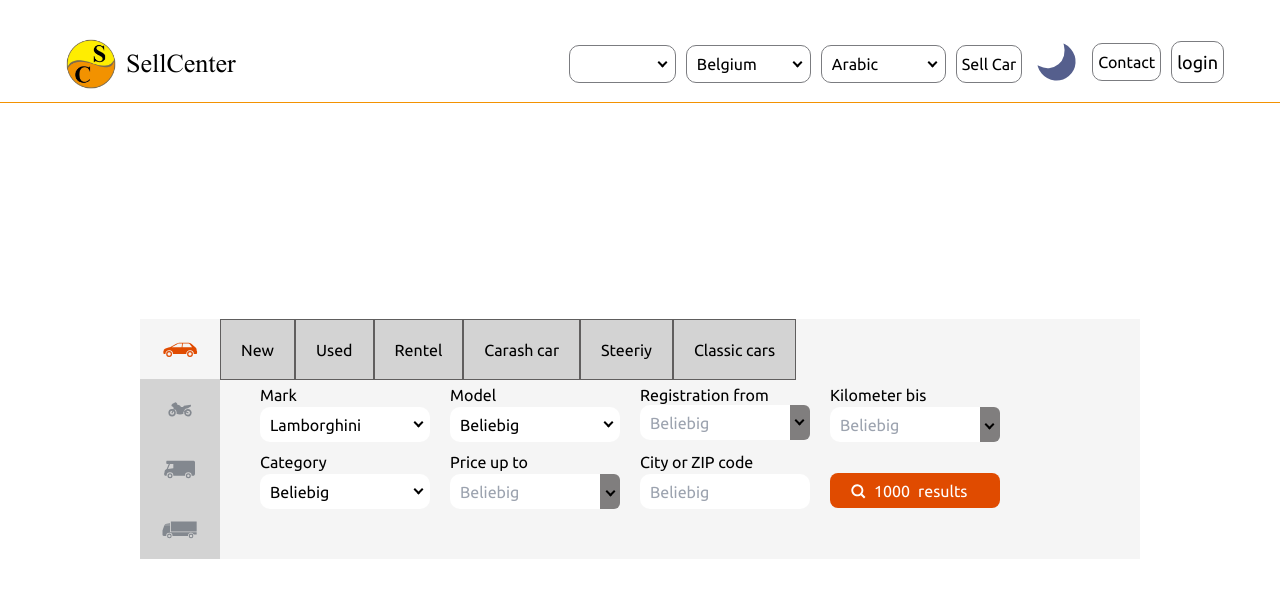
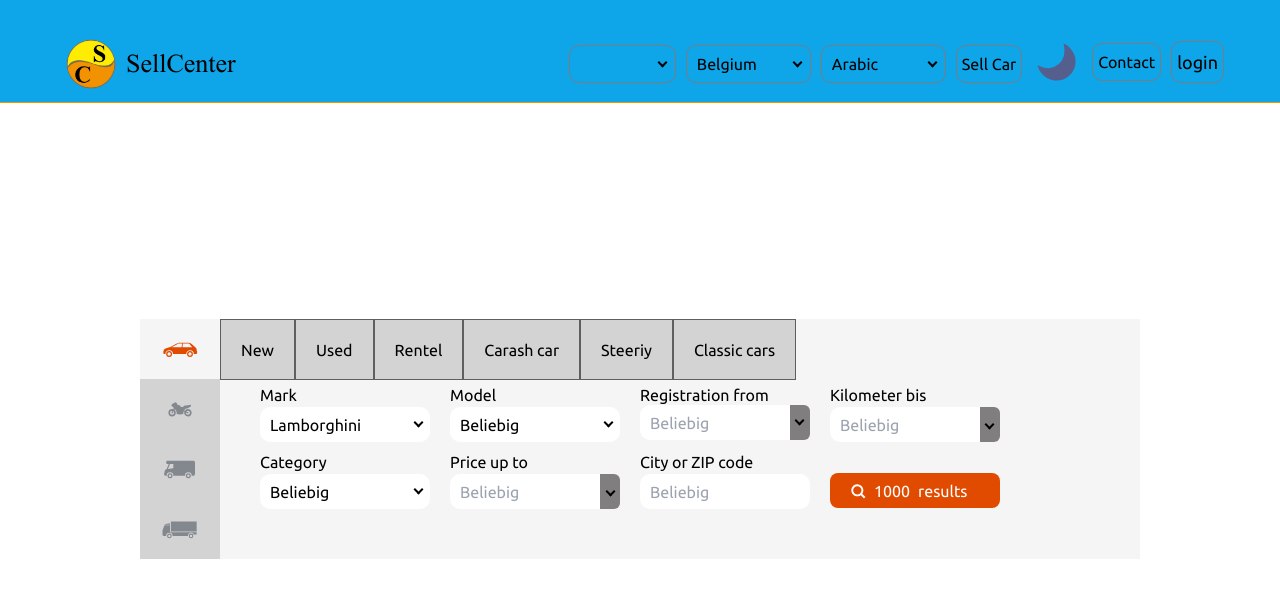
Before and after one commit to Deryjon/mobile-de, a Vue app: page / in a window 1280 px wide. Shown: the top 598 px of the page. Built offline with nearby package versions, Linux system fonts and the light colour scheme.

Commit message:
feat: add bg color header (2023-07-17, 21:03)

```diff
--- a/src/layouts/HeaderLayout/HeaderLayout.vue
+++ b/src/layouts/HeaderLayout/HeaderLayout.vue
@@ -1,5 +1,5 @@
 <template>
-  <header>
+  <header class="bg-sky-500">
     <v-container class="flex z-50 items-center justify-between">
       <HeaderLogo />
 
```
